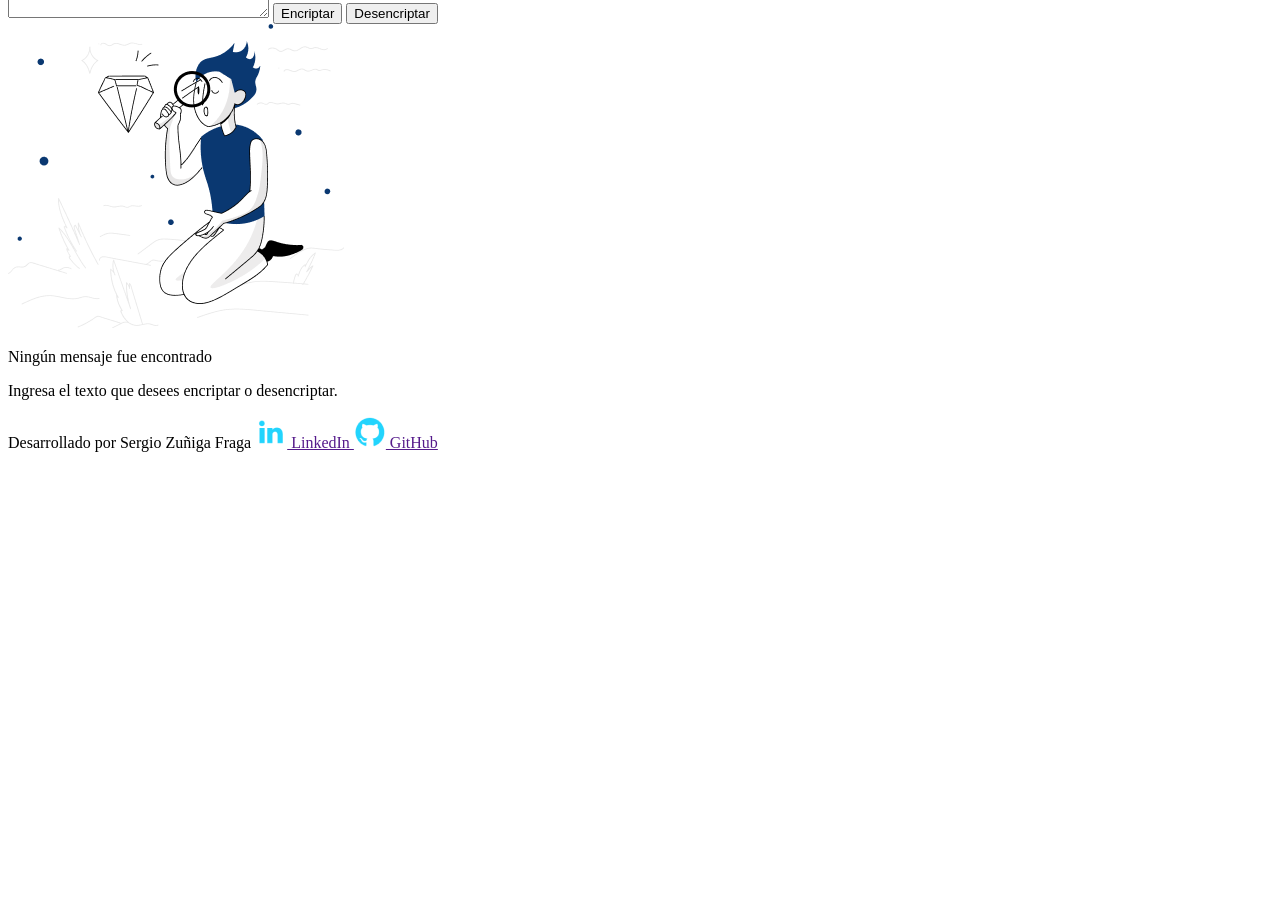
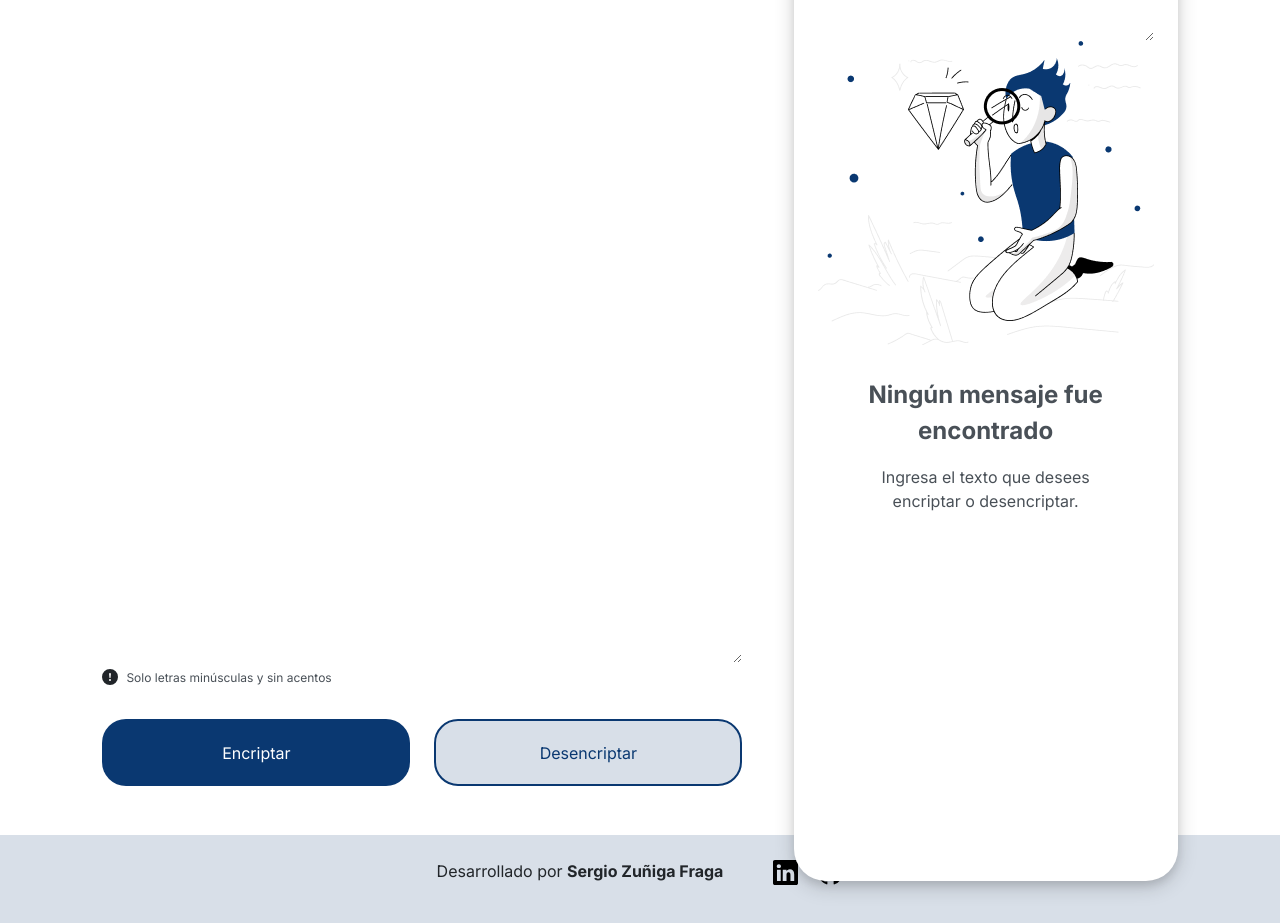
Before and after one commit to SergioZF09/encriptar-texto, a plain HTML site: page index.html in a window 1280 px wide. Shown: the part 265-1188 px from the top of the page. Before the commit the page ends 800 px from the top, so only its background shows below. Drawn offline with nearby package versions, Linux system fonts and the light colour scheme.

Commit message:
Desktop terminado. Actualiza index y style

```diff
--- a/index.html
+++ b/index.html
@@ -3,35 +3,52 @@
 <head>
     <meta charset="UTF-8">
     <meta name="viewport" content="width=device-width, initial-scale=1.0">
+    <link rel="stylesheet" href="./styles/style.css">
+    <link rel="stylesheet" href="https://cdn.jsdelivr.net/npm/bootstrap@5.3.3/dist/css/bootstrap.min.css">
     <title>Encriptador/Desencriptador de Texto</title>
 </head>
 <body>
-    <nav>
+    <nav class="encabezado">
         <img src="./assets/Logo.png" alt="Logo de Alura Latam">
     </nav>
-    <main>
-        <section>
-            <h1>Encriptador/Desencriptador de Texto</h1>
-            <textarea name="texto" id="texto" cols="30" rows="10" placeholder="Ingrese el texto aquí"></textarea>
-            <button type="button">Encriptar</button>
-            <button type="button">Desencriptar</button>
+    <main class="presentacion">
+        <section class="presentacion__seccion">
+            <textarea class="presentacion__seccion__areatexto" name="texto" id="texto" placeholder="Ingrese el texto aquí"></textarea>
+            <div class="presentacion__seccion__advertencia">
+                <svg xmlns="http://www.w3.org/2000/svg" width="16" height="16" fill="currentColor" class="bi bi-exclamation-circle-fill" viewBox="0 0 16 16">
+                    <path d="M16 8A8 8 0 1 1 0 8a8 8 0 0 1 16 0M8 4a.905.905 0 0 0-.9.995l.35 3.507a.552.552 0 0 0 1.1 0l.35-3.507A.905.905 0 0 0 8 4m.002 6a1 1 0 1 0 0 2 1 1 0 0 0 0-2"/>
+                </svg>
+                <p class="presentacion__seccion__parrafo">Solo letras minúsculas y sin acentos</p>
+            </div>
+            <div class="presentacion__seccion__botones">
+                <button class="presentacion__seccion__botones__encriptar" type="button">Encriptar</button>
+                <button class="presentacion__seccion__botones__desencriptar" type="button">Desencriptar</button>
+            </div>
         </section>
-        <aside>
+        <aside class="presentacion__apartado">
+            <textarea class="presentacion__apartado__areatexto" name="textoNuevo" id="textoNuevo" disabled></textarea>
             <img src="./assets/Muneco.png" alt="Muñeco con lupa">
-            <p>Ningún mensaje fue encontrado</p>
-            <p>Ingresa el texto que desees encriptar o desencriptar.</p>
+            <div class="presentacion__apartado__parrafos">
+                <p class="presentacion__apartado__parrafo1">Ningún mensaje fue encontrado</p>
+                <p class="presentacion__apartado__parrafo2">Ingresa el texto que desees encriptar o desencriptar.</p>
+            </div>
         </aside>
     </main>
-    <footer>
-        Desarrollado por Sergio Zuñiga Fraga
-        <a href="">
-            <img src="./assets/linkedin.png" alt="">
-            LinkedIn
-        </a>
-        <a href="">
-            <img src="./assets/github.png" alt="">
-            GitHub
-        </a>
+    <footer class="footer">
+        <p class="footer__parrafo">Desarrollado por <strong>Sergio Zuñiga Fraga</strong></p>
+        <div class="footer__enlaces">
+            <a class="footer__enlaces__link" href="https://www.linkedin.com/in/sergio-zu%C3%B1iga-fraga-4656162a4/">
+                <svg xmlns="http://www.w3.org/2000/svg" width="25" height="25" fill="currentColor" class="bi bi-linkedin" viewBox="0 0 16 16">
+                    <path d="M0 1.146C0 .513.526 0 1.175 0h13.65C15.474 0 16 .513 16 1.146v13.708c0 .633-.526 1.146-1.175 1.146H1.175C.526 16 0 15.487 0 14.854zm4.943 12.248V6.169H2.542v7.225zm-1.2-8.212c.837 0 1.358-.554 1.358-1.248-.015-.709-.52-1.248-1.342-1.248S2.4 3.226 2.4 3.934c0 .694.521 1.248 1.327 1.248zm4.908 8.212V9.359c0-.216.016-.432.08-.586.173-.431.568-.878 1.232-.878.869 0 1.216.662 1.216 1.634v3.865h2.401V9.25c0-2.22-1.184-3.252-2.764-3.252-1.274 0-1.845.7-2.165 1.193v.025h-.016l.016-.025V6.169h-2.4c.03.678 0 7.225 0 7.225z"/>
+                </svg>
+            </a>
+            <a class="footer__enlaces__link" href="https://github.com/SergioZF09">
+                <svg xmlns="http://www.w3.org/2000/svg" width="25" height="25" fill="currentColor" class="bi bi-github" viewBox="0 0 16 16">
+                    <path d="M8 0C3.58 0 0 3.58 0 8c0 3.54 2.29 6.53 5.47 7.59.4.07.55-.17.55-.38 0-.19-.01-.82-.01-1.49-2.01.37-2.53-.49-2.69-.94-.09-.23-.48-.94-.82-1.13-.28-.15-.68-.52-.01-.53.63-.01 1.08.58 1.23.82.72 1.21 1.87.87 2.33.66.07-.52.28-.87.51-1.07-1.78-.2-3.64-.89-3.64-3.95 0-.87.31-1.59.82-2.15-.08-.2-.36-1.02.08-2.12 0 0 .67-.21 2.2.82.64-.18 1.32-.27 2-.27s1.36.09 2 .27c1.53-1.04 2.2-.82 2.2-.82.44 1.1.16 1.92.08 2.12.51.56.82 1.27.82 2.15 0 3.07-1.87 3.75-3.65 3.95.29.25.54.73.54 1.48 0 1.07-.01 1.93-.01 2.2 0 .21.15.46.55.38A8.01 8.01 0 0 0 16 8c0-4.42-3.58-8-8-8"/>
+                </svg>
+            </a>
+        </div>
     </footer>
+    <script src="https://cdn.jsdelivr.net/npm/bootstrap@5.3.3/dist/js/bootstrap.bundle.min.js"></script>
 </body>
 </html>
--- /dev/null
+++ b/styles/style.css
@@ -0,0 +1,151 @@
+/*@import url('https://fonts.googleapis.com/css2?family=Crimson+Pro:ital,wght@0,200..900;1,200..900&family=Montserrat:ital,wght@0,100..900;1,100..900&display=swap');*/
+@import url('https://fonts.googleapis.com/css2?family=Inter:wght@100..900&display=swap');
+
+:root{
+    /*Colores*/
+    --color-lightBlue: #F3F5FC;
+    --color-darkBlue: #0A3871;
+    --color-white: #FFFFFF;
+    --color-gray: #495057;
+    --color-lightGray: #D8DFE8;
+    --color-black: #000000;
+}
+
+*{
+    margin: 0;
+    padding: 0;
+    box-sizing: border-box;
+    font-family: "Inter", sans-serif;
+}
+
+body{
+    background: var(--color-lightBlue);
+}
+
+.encabezado{
+    padding: 20px 0 0 0;
+    position: absolute;
+}
+
+.presentacion{
+    display: flex;
+    justify-content: center;
+    width: 100vw;
+    height: 100vh;
+}
+
+.presentacion__seccion{
+    width: 50%;
+}
+
+.presentacion__seccion__areatexto{
+    color: var(--color-darkBlue);
+    width: 100%;
+    height: 95%;
+    margin: 168px 0 0 0;
+    font-size: 32px;
+    border: none;
+    outline: none;
+}
+
+.presentacion__seccion__areatexto::placeholder{
+    color: var(--color-darkBlue);
+    text-orientation: upright;
+    font-size: 32px;
+    font-weight: 300;
+}
+
+.presentacion__seccion__advertencia{
+    display: flex;
+    gap: 8px;
+}
+
+.presentacion__seccion__parrafo{
+    font-size: 12px;
+    color: var(--color-gray);
+    font-weight: 400;
+}
+
+.presentacion__seccion__botones{
+    display: flex;
+    justify-content: center;
+    gap: 24px;
+    font-size: 16px;
+    margin: 16px 0;
+}
+
+.presentacion__seccion__botones__encriptar{
+    width: 328px;
+    height: 67px;
+    background: var(--color-darkBlue);
+    color: var(--color-white);
+    border-radius: 24px;
+    border: none;
+}
+
+.presentacion__seccion__botones__desencriptar{
+    width: 328px;
+    height: 67px;
+    background: var(--color-lightGray);
+    color: var(--color-darkBlue);
+    border-radius: 24px;
+    border-color: var(--color-darkBlue);
+    border-style: solid;
+}
+
+.presentacion__apartado{
+    background: var(--color-white);
+    width: 30%;
+    height: 140%;
+    margin: 2% 0 0 4%;
+    padding: 0 24px;
+    text-align: center;
+    display: flex;
+    flex-direction: column;
+    border-radius: 32px;
+    position: relative;
+    box-shadow: 0 4px 8px 0 rgba(0, 0, 0, 0.1), 0 6px 20px 0 rgba(0, 0, 0, 0.17);
+}
+
+.presentacion__apartado__parrafo1{
+    color: var(--color-gray);
+    font-size: 24px;
+    font-weight: bold;
+}
+
+.presentacion__apartado__parrafo2{
+    color: var(--color-gray);
+    font-size: 16px;
+    font-weight: 400;
+}
+
+.presentacion__apartado__areatexto{
+    background: var(--color-white);
+    height: 25%;
+    border: none;
+    outline: none;
+}
+
+.presentacion__apartado__parrafos{
+    margin: 32px;
+}
+
+.footer{
+    background: var(--color-lightGray);
+    width: 100%;
+    display: flex;
+    justify-content: center;
+    margin-top: 300px;
+    padding: 24px;
+    gap: 50px;
+}
+
+.footer__enlaces{
+    display: flex;
+    gap: 20px;
+}
+
+.footer__enlaces__link{
+    text-decoration: none;
+    color: var(--color-black);
+}
```
Also changed, not shown: assets/github.png (deleted), assets/linkedin.png (deleted).
